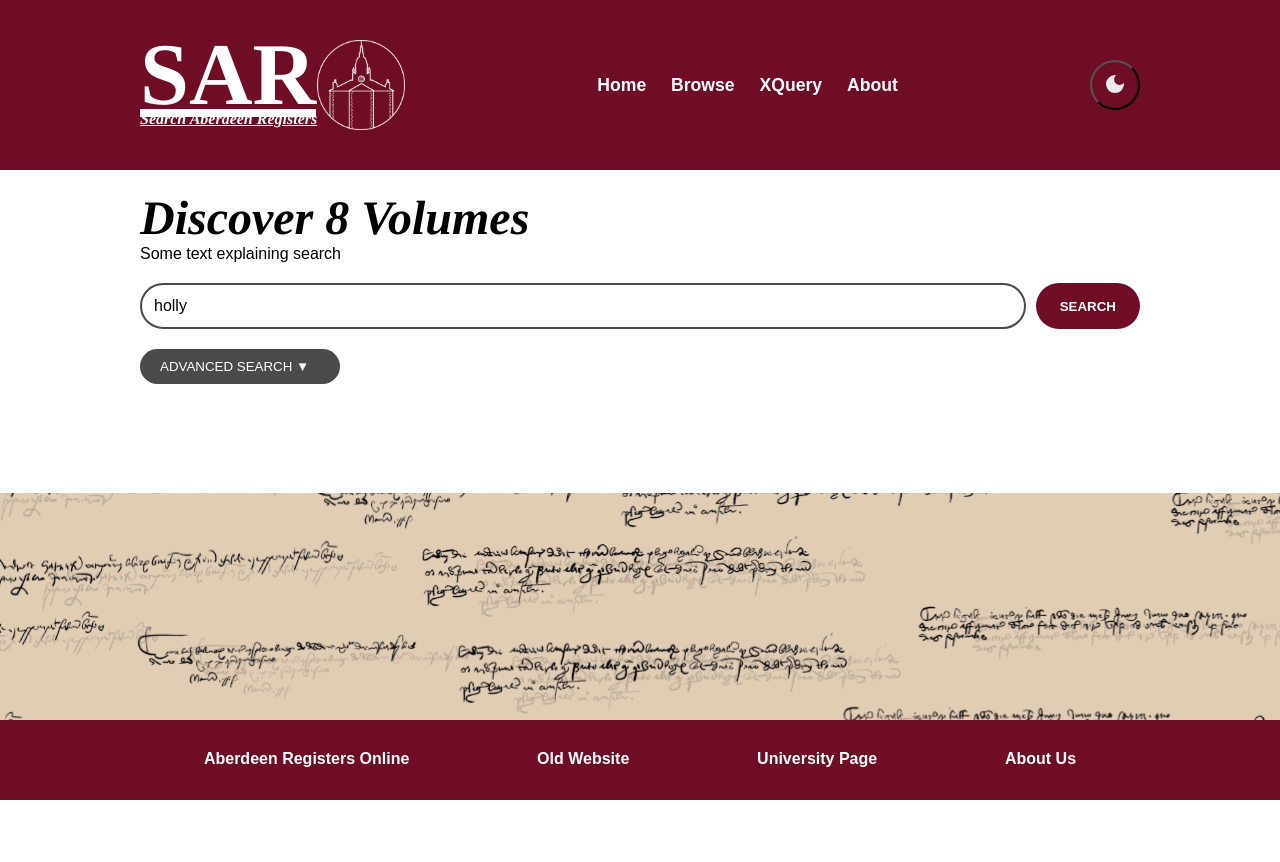
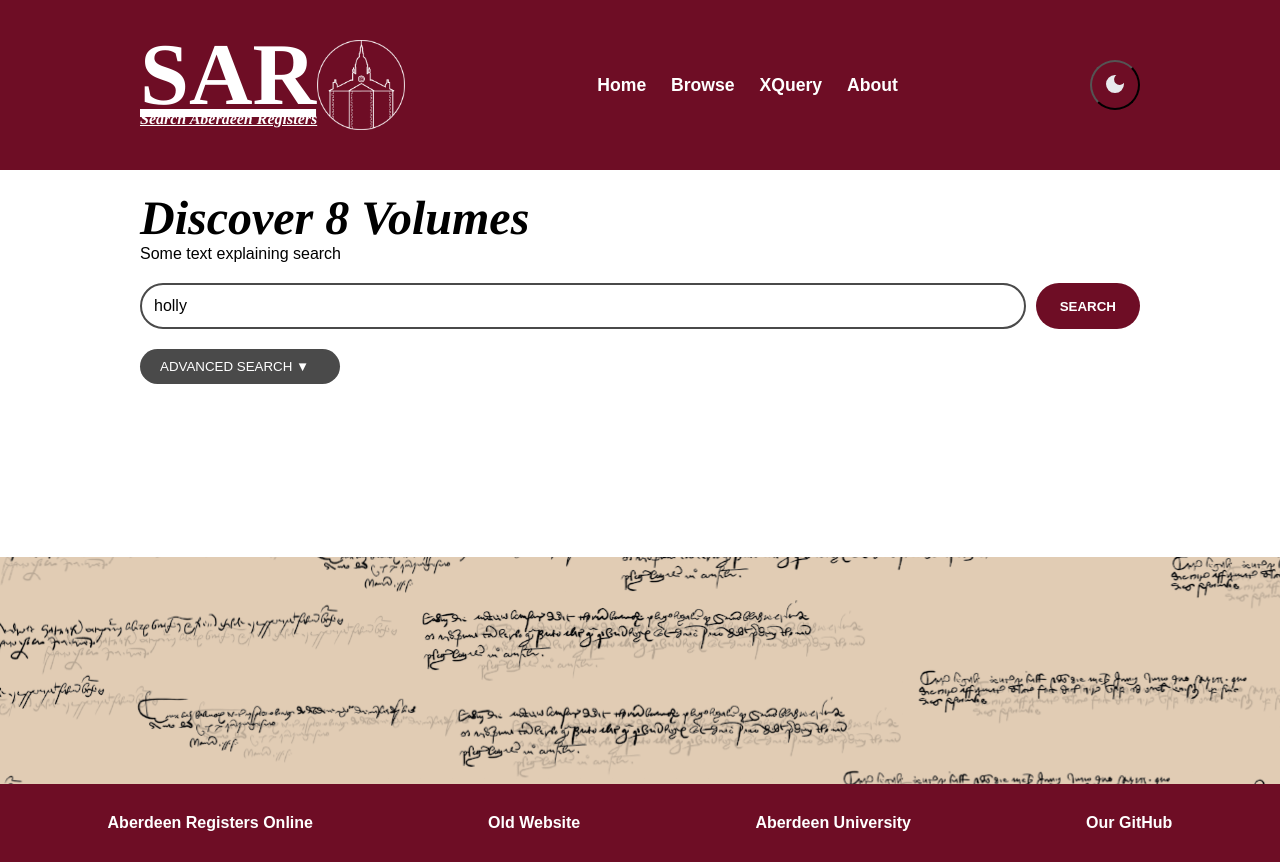
Before and after one commit to GroupLima/SAR-Repo, a Vue app in the folder search-app/front-end/: page / in a window 1280 px wide. Before the commit the page ends 800 px from the top, so only its background shows below. Built offline with nearby package versions, Linux system fonts and the light colour scheme.

Commit message:
changed footer to stay at bottom of page

```diff
--- a/search-app/front-end/src/assets/sass/app.css
+++ b/search-app/front-end/src/assets/sass/app.css
@@ -164,8 +164,12 @@ header {
 }
 
 .aro-description {
+  max-width: 1000px;
+  margin: 0 auto;
+}
+
+.aro-description h1 {
   font-size: 3em;
-  flex: 1;
   font-family: Times, serif;
   font-style: italic;
   font-weight: bold;
@@ -210,18 +214,15 @@ main {
 }
 
 .image-container {
-  width: 100%;
-  max-width: 100%;
-  height: auto;
+  overflow: hidden;
+  margin-top: clamp(15vh, 21vh, 21vh);
+  height: 227px;
+  min-width: 360px;
 }
+
 .image-container img {
   display: block;
   min-width: 100%;
-  margin: auto;
-  position: fixed;
-  bottom: 80px;
-  left: 0;
-  right: 0;
 }
 
 .dropdown-button {
@@ -291,25 +292,18 @@ main .advanced-search-container .advanced-search-dropdown ul input[type=radio] {
 footer {
   background-color: #6e0d25;
   padding: 20px;
-  height: 80px;
-  position: fixed;
   width: 100%;
-  bottom: 0;
-  left: 0;
+  min-width: 360px;
 }
 
 .footer-links {
   display: flex;
   justify-content: space-between;
   align-items: center;
-  max-width: 1000px;
-  margin: 0 auto;
 }
 .footer-links a {
   color: #ffffff;
   text-decoration: none;
-  display: flex;
-  height: 40px;
   font-weight: bold;
   margin: 0 auto;
   padding: 10px;
@@ -338,7 +332,6 @@ footer {
 }
 
 #app {
-  max-width: 1000px;
   margin: 0 auto;
 }
 #app .search-section .input {
--- a/search-app/front-end/src/components/Footer.vue
+++ b/search-app/front-end/src/components/Footer.vue
@@ -1,17 +1,13 @@
 <template>
-
-    <footer class="footer-links">
-        <a href="#">IMPORTANT LINKS</a>
-        <a href="#">BLOG PAGE</a>
-        <a href="#">UNIVERSITY ARO PAGE</a>
-        <a href="#">ACKNOWLEDGMENTS</a>
-
-    </footer>
+  <div class="image-container">
+    <img src="@/assets/images/sample.png" alt="Cursive Latin"/>
+  </div>
+  <footer>
+    <div class="footer-links">
+      <a href="https://www.abdn.ac.uk/aro" target="_blank">Aberdeen Registers Online</a>
+      <a href="https://sar.abdn.ac.uk/" target="_blank">Old Website</a>
+      <a href="https://www.abdn.ac.uk/" target="_blank">Aberdeen University</a>
+      <a href="https://github.com/GroupLima" target="_blank">Our GitHub</a>
+    </div>
+  </footer>
 </template>
-
-  <script>
-  import router from '@/router';
-  export default {
-    name: 'Footer_links'
-  };
-  </script>
--- a/search-app/front-end/src/components/HomeStuff.vue
+++ b/search-app/front-end/src/components/HomeStuff.vue
@@ -1,8 +1,6 @@
 <script setup>
 import SearchFields from '@/components/SearchFields.vue';
-import cursiveLatin from '@/assets/images/sample.png';
-
-
+import Footer from '@/components/Footer.vue';
 // console.log(props.queryParams);
 </script>
 
@@ -15,25 +13,17 @@ import cursiveLatin from '@/assets/images/sample.png';
         </header>
 
         <!-- Main Section -->
-        <div class="aro-description">Discover 8 Volumes</div>
-        <p>Some text explaining search</p>
+        <div class="aro-description">
+            <h1>Discover 8 Volumes</h1>
+            <p>Some text explaining search</p>
+        </div>
         <div>
             <SearchFields />
         </div>
 
-        <div class="image-container">
-            <img :src="cursiveLatin" alt="sample text" style="overflow: hidden;">
+        <div>
+            <Footer />
         </div>
-
-        <!-- Footer Section -->
-        <footer>
-            <div class="footer-links">
-                <a href="https://www.abdn.ac.uk/aro" target="_blank">Aberdeen Registers Online</a>
-                <a href="https://sar.abdn.ac.uk/" target="_blank">Old Website</a>
-                <a href="https://www.abdn.ac.uk/" target="_blank">University Page</a>
-                <a href="https://github.com/GroupLima" target="_blank">About Us</a>
-            </div>
-        </footer>
 
     </div>
 </template>
```
